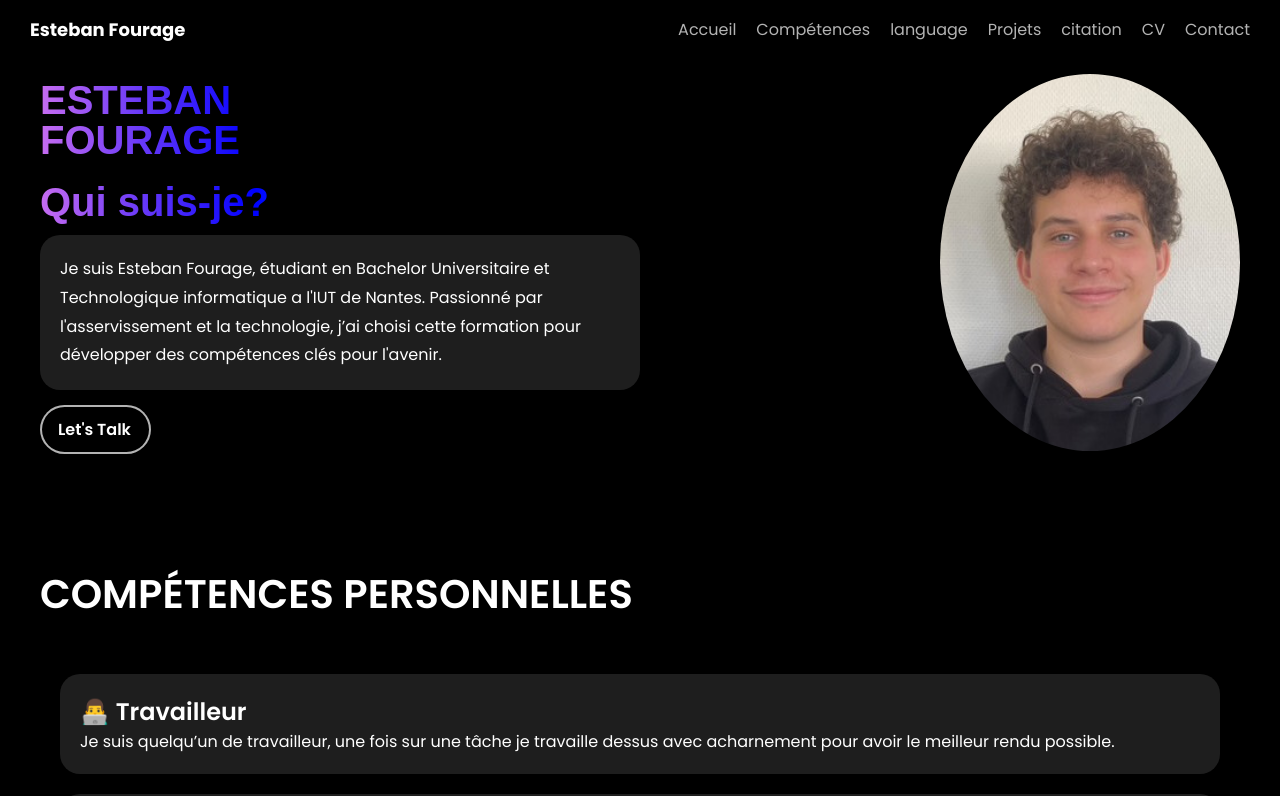
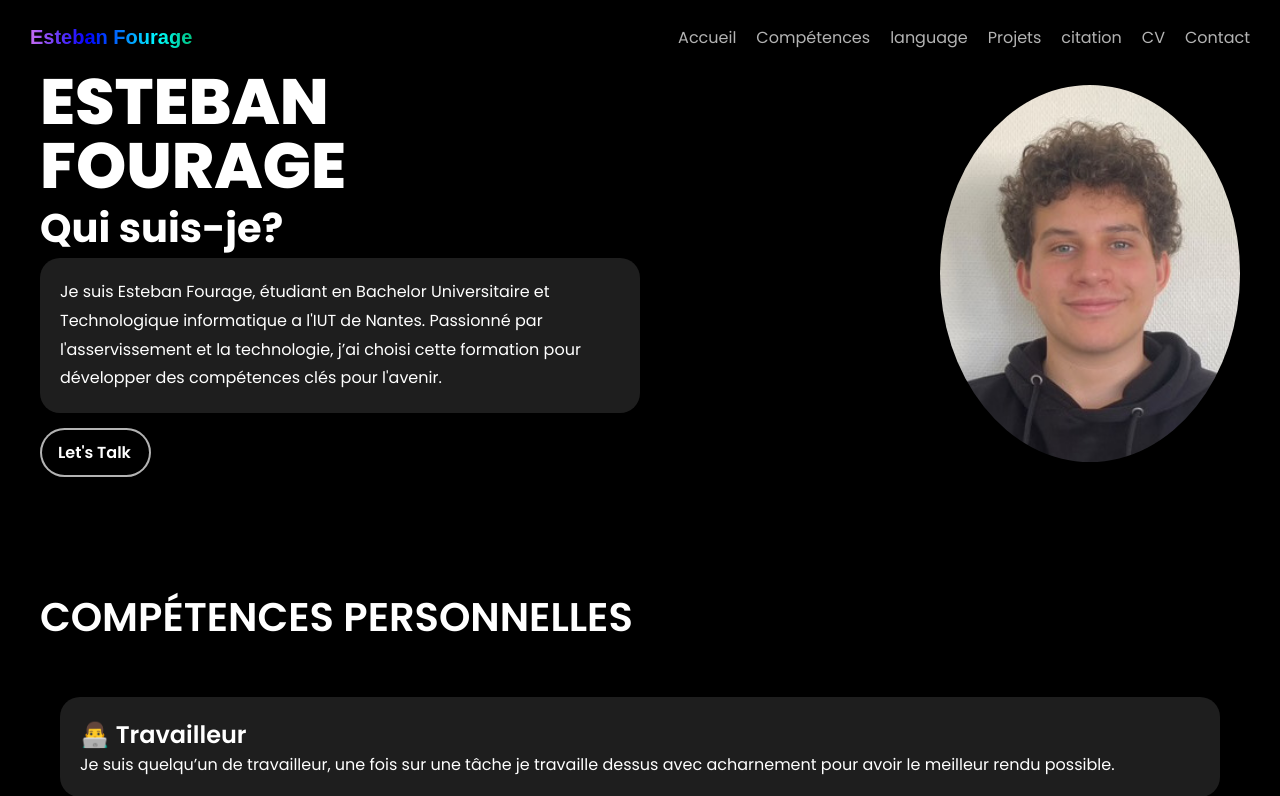
Before and after one commit to bleeze54/portfolio, a plain HTML site: page index.html in a window 1280 px wide. Shown: the top 796 px of the page. Drawn offline with Linux system fonts and the light colour scheme; a script that the page names is missing.

```diff
--- a/assets/css/styles.css
+++ b/assets/css/styles.css
@@ -235,8 +235,8 @@ article.cv_info:hover {
     flex-direction: column;
 }
 
-.home-title ,.home-subtitle {
-    font-size: 2.5rem;
+#logo {
+    font-size: 1.25rem;
     font-weight: 600;
     padding-top: 10px;
     padding-bottom: 10px;
--- a/index.html
+++ b/index.html
@@ -18,7 +18,7 @@
 
 <body>
   <header>
-    <a class="logo" href="#">Esteban Fourage</a>
+    <a ID="logo" href="#">Esteban Fourage</a>
     <nav class="nav" aria-label="Navigation principale">
       <ul class="nav-list">
         <li><a class="nav-item" href="#home">Accueil</a></li>
```
